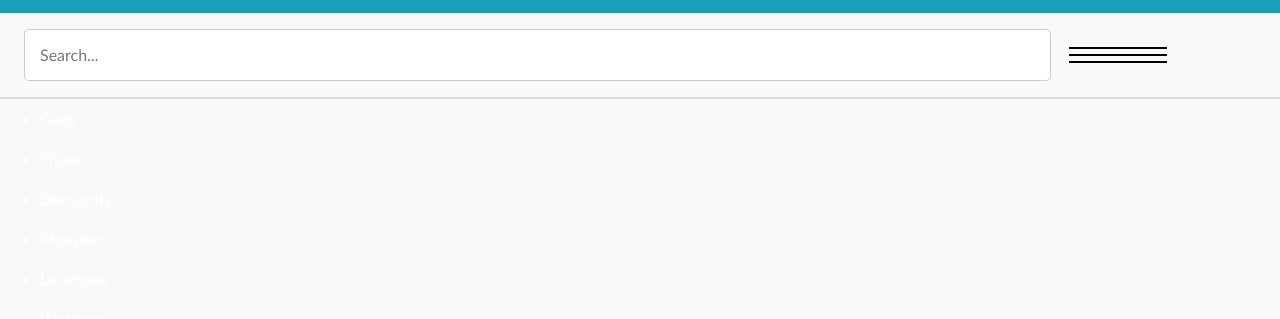
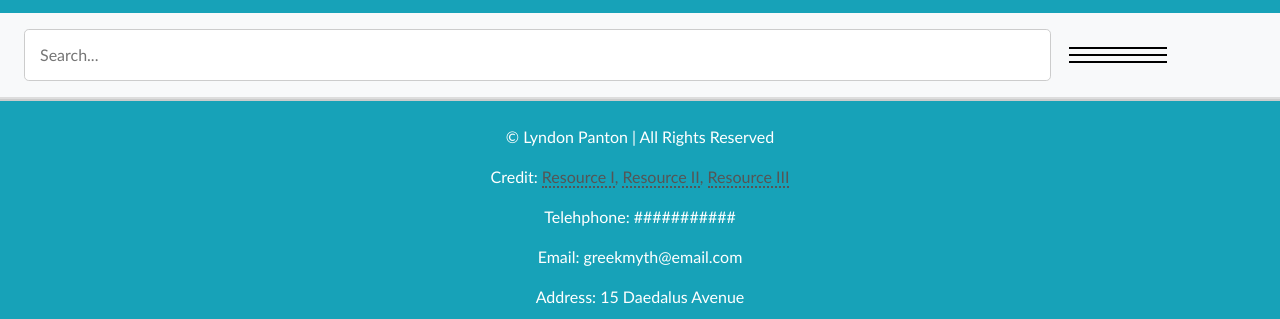
Before and after one commit to LyndonPanton/GreekMythology, a plain HTML site: page index.html in a window 1280 px wide. Shown: the part 81-400 px from the top of the page. Drawn offline with nearby package versions, Linux system fonts and the light colour scheme; a script that the page names is missing.

Commit message:
made contents navigation visibly hidden

```diff
--- a/css/styles.sass
+++ b/css/styles.sass
@@ -3,6 +3,9 @@ body, html
     font-family: Optima, Segoe, "Segoe UI", Candara, Calibri, Arial, sans-serif
 
 // header
+.contents-open
+    height: 330px !important
+
 .nav-item:focus, .nav-item:hover
     cursor: pointer
     text-decoration: underline
@@ -16,6 +19,16 @@ body, html
 .nav-faded:focus, .nav-faded:hover
     opacity: 1
 
+
+
+#contents
+    border-bottom: #CCCCCC solid 2px
+    overflow-y: hidden
+    height: 0px
+    color: #999999
+
+#contents-list
+    list-style-type: none
 
 #nav-list
     list-style-type: none
```
Also changed, not shown: css/styles.css, 1 other file.
